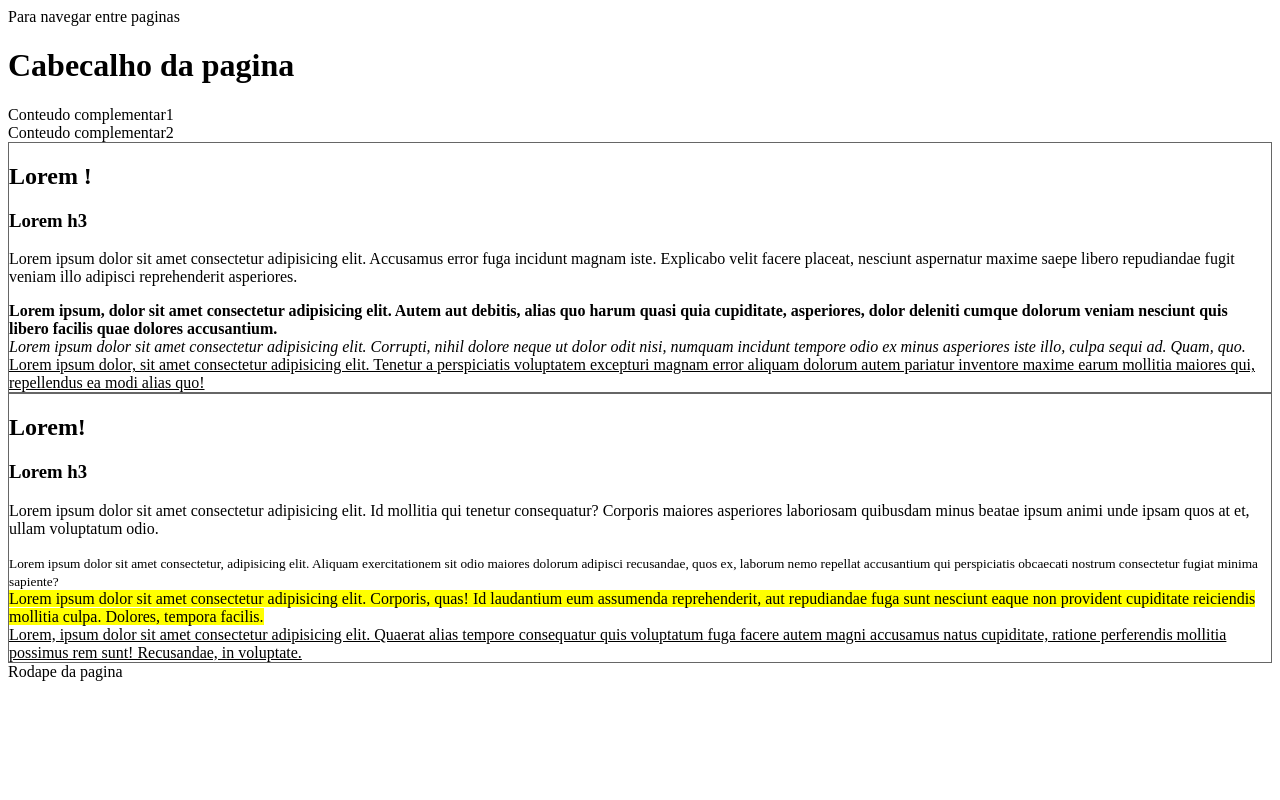
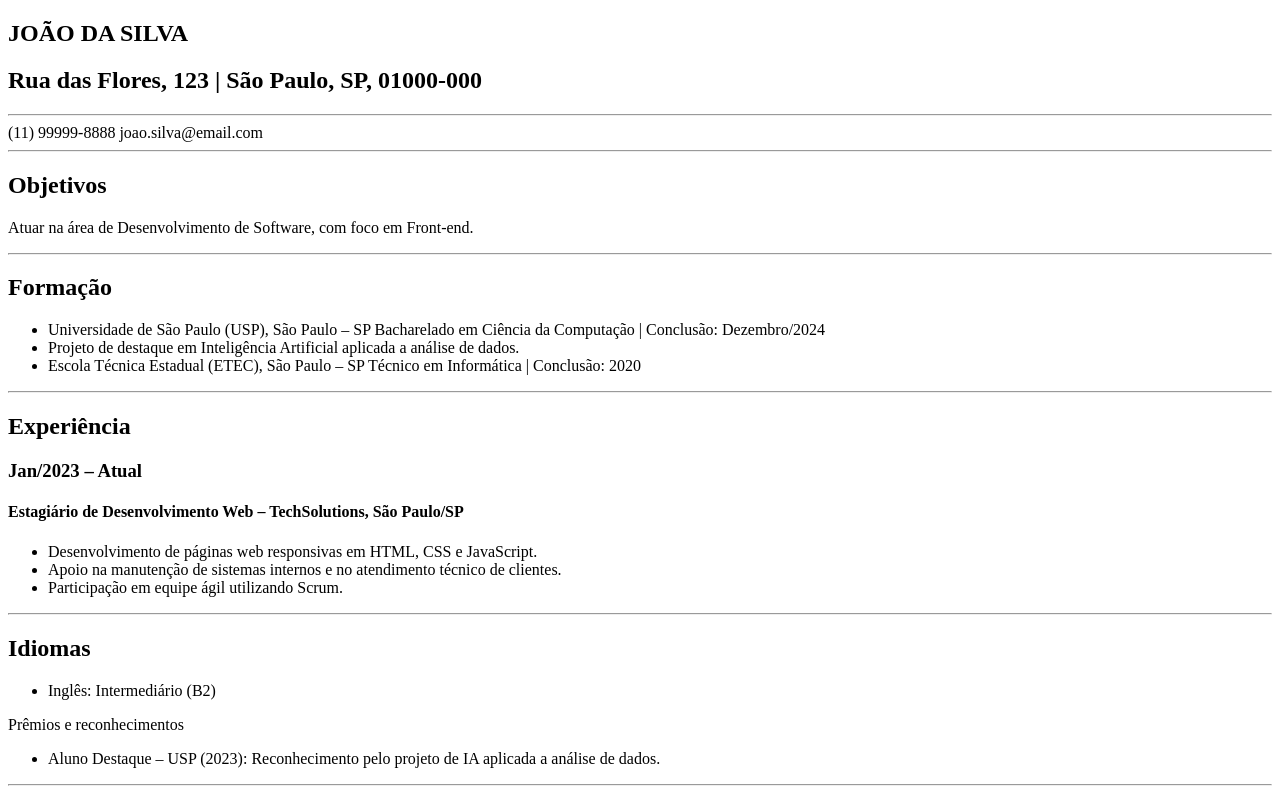
Before and after one commit to VictorMacedoCB/Front-End-Atividades, a plain HTML site: page Aula26-08/atividade.html in a window 1280 px wide. Drawn offline with Linux system fonts and the light colour scheme.

Commit message:
Atualiza HTML colocando o curriculo de versao semantica (Obs: nao usei todas as tags mostradas em aula pois nao achei lugares que me convinham ou havia necessidade de serem colocadas

```diff
--- a/Aula26-08/atividade.html
+++ b/Aula26-08/atividade.html
@@ -5,31 +5,53 @@
     <meta name="viewport" content="width=device-width, initial-scale=1.0">
     <title>Atividade 28/08</title>
 </head>
-<body>
-    <header>
-        <nav>Para navegar entre paginas</nav>
-        <h1>Cabecalho da pagina</h1>
-    </header>
-    <aside>Conteudo complementar1</aside>
-    <aside>Conteudo complementar2</aside>
+<body> <!--Curriculo feito com nome e dados ficticios-->
+  <section>
+        <h1>JOÃO DA SILVA</h1>
+        </section>
+        <h2>Rua das Flores, 123 | São Paulo, SP, 01000-000 </h2>
+        <hr>
+    <aside> (11) 99999-8888
+    joao.silva@email.com</aside>
+    <hr>
     <main> <!--Conteudo principal-->
-        <div style="border: 1px solid #666;">
-            <h2>Lorem !</h2>
-            <h3>Lorem h3</h3>
-            <p>Lorem ipsum dolor sit amet consectetur adipisicing elit. Accusamus error fuga incidunt magnam iste. Explicabo velit facere placeat, nesciunt aspernatur maxime saepe libero repudiandae fugit veniam illo adipisci reprehenderit asperiores.</p>
-            <strong>Lorem ipsum, dolor sit amet consectetur adipisicing elit. Autem aut debitis, alias quo harum quasi quia cupiditate, asperiores, dolor deleniti cumque dolorum veniam nesciunt quis libero facilis quae dolores accusantium.</strong> <br>
-            <em>Lorem ipsum dolor sit amet consectetur adipisicing elit. Corrupti, nihil dolore neque ut dolor odit nisi, numquam incidunt tempore odio ex minus asperiores iste illo, culpa sequi ad. Quam, quo.</em>
-            <u>Lorem ipsum dolor, sit amet consectetur adipisicing elit. Tenetur a perspiciatis voluptatem excepturi magnam error aliquam dolorum autem pariatur inventore maxime earum mollitia maiores qui, repellendus ea modi alias quo!</u>
-        </div>
+             <section>
+                <h2>  Objetivos </h2>
+                <p> Atuar na área de Desenvolvimento de Software, com foco em Front-end.</p>
+                <hr>
+            </section>
+            <section>
+                <h2>Formação</h2>
+                    <ul>
+                        <li>Universidade de São Paulo (USP), São Paulo – SP Bacharelado em Ciência da Computação | Conclusão: Dezembro/2024 </li>
+                        <li>Projeto de destaque em Inteligência Artificial aplicada a análise de dados.</li>
+                        <li>Escola Técnica Estadual (ETEC), São Paulo – SP Técnico em Informática | Conclusão: 2020</li>
+                    </ul>
+            </section>
+        <hr>
     </main>
-    <div style="border: 1px solid #666;">
-            <h2>Lorem!</h2>
-            <h3>Lorem h3</h3>
-            <p>Lorem ipsum dolor sit amet consectetur adipisicing elit. Id mollitia qui tenetur consequatur? Corporis maiores asperiores laboriosam quibusdam minus beatae ipsum animi unde ipsam quos at et, ullam voluptatum odio. <br></p>
-            <small>Lorem ipsum dolor sit amet consectetur, adipisicing elit. Aliquam exercitationem sit odio maiores dolorum adipisci recusandae, quos ex, laborum nemo repellat accusantium qui perspiciatis obcaecati nostrum consectetur fugiat minima sapiente?</small> <br>
-            <mark> Lorem ipsum dolor sit amet consectetur adipisicing elit. Corporis, quas! Id laudantium eum assumenda reprehenderit, aut repudiandae fuga sunt nesciunt eaque non provident cupiditate reiciendis mollitia culpa. Dolores, tempora facilis.</mark> <br>
-            <u>Lorem, ipsum dolor sit amet consectetur adipisicing elit. Quaerat alias tempore consequatur quis voluptatum fuga facere autem magni accusamus natus cupiditate, ratione perferendis mollitia possimus rem sunt! Recusandae, in voluptate.</u>
-        </div>
-    <footer>Rodape da pagina</footer>
+        <section>
+            <h2>Experiência</h2>
+            <h3>Jan/2023 – Atual</h3>
+            <h4>Estagiário de Desenvolvimento Web – TechSolutions, São Paulo/SP</h4>
+            <ul>
+                <li>Desenvolvimento de páginas web responsivas em HTML, CSS e JavaScript.</li>
+                <li>Apoio na manutenção de sistemas internos e no atendimento técnico de clientes.</li>
+                <li>Participação em equipe ágil utilizando Scrum.</li>
+            </ul>
+            <hr>
+        </section>
+        <section>
+            <h2>Idiomas</h2>
+            <ul>
+                <li>Inglês: Intermediário (B2)</li>
+            </ul>
+        </section>
+        <footer>Prêmios e reconhecimentos
+        <ul>
+            <li>Aluno Destaque – USP (2023): Reconhecimento pelo projeto de IA aplicada a análise de dados.</li>
+        </ul>
+        </footer>
+        <hr>
 </body>
 </html>
```
